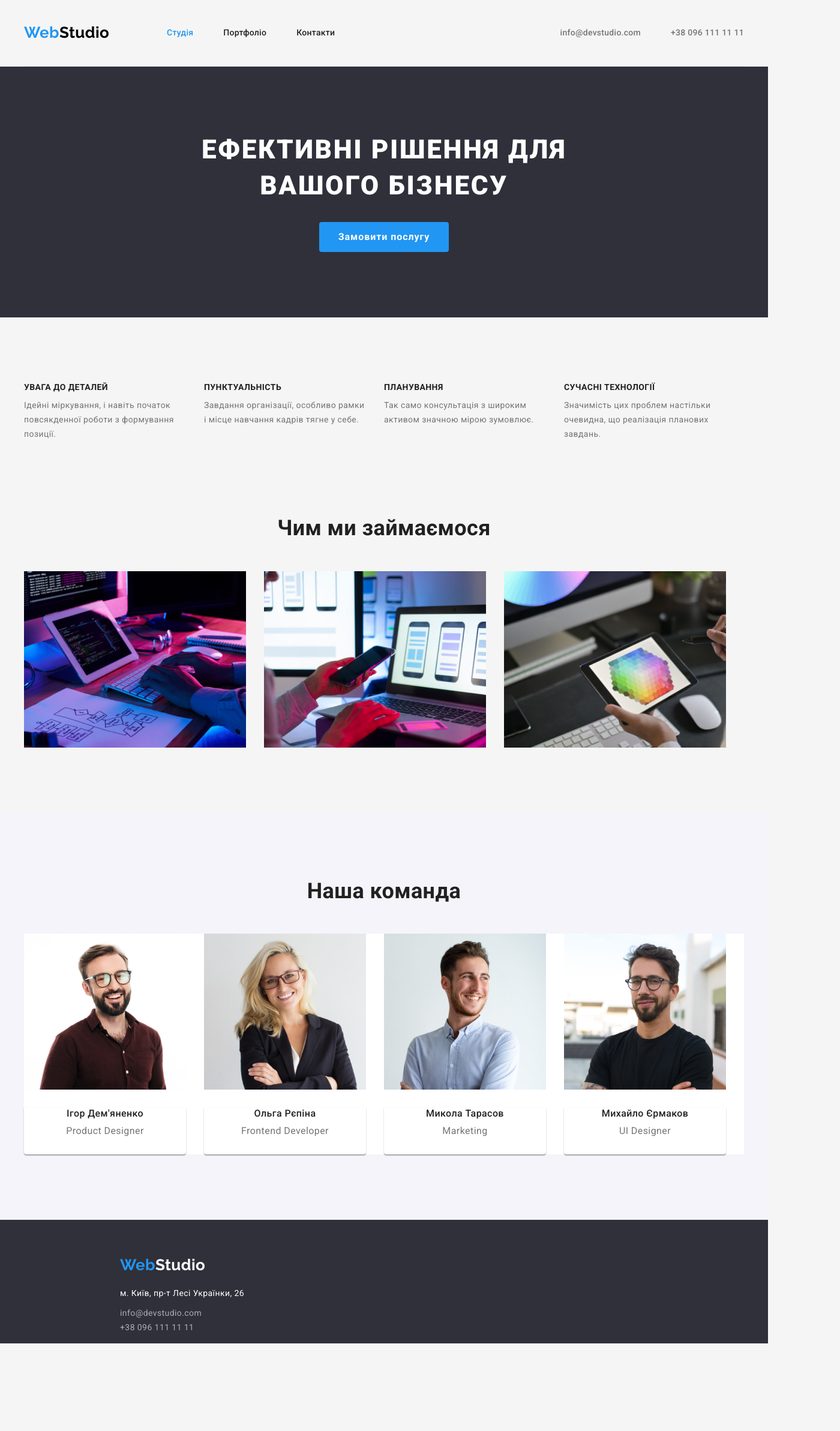
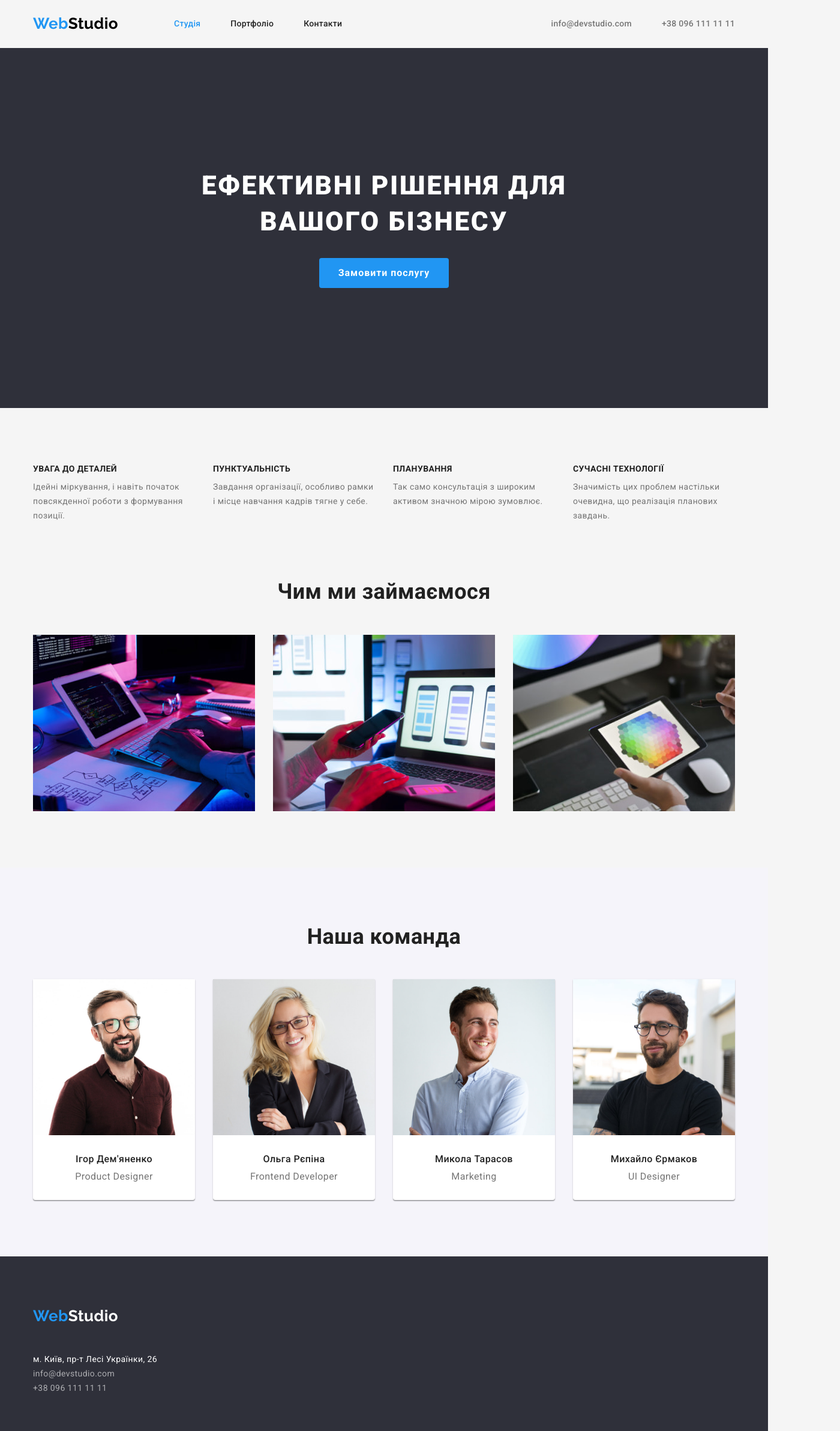
Before and after one commit to dariia-velychko/goit-markup-hw-03, a plain HTML site: page index.html in a window 1280 px wide. Shown: the whole page at 60% size, 1400 px wide, since content can reach past the window. Before the commit the page ends 2239 px from the top, so only its background shows below. Drawn offline with nearby package versions, Linux system fonts and the light colour scheme.

Commit message:
making corrections

```diff
--- a/index.html
+++ b/index.html
@@ -32,7 +32,7 @@
     </header>
 
     <main>
-        <section class="hero section">
+        <section class="hero">
             <div class="container hero-container">
             <h1 class="main-title">Ефективні рішення для вашого бізнесу</h1>
             <button class="btn-hero btn-hero-active" type="button">Замовити послугу</button>
--- a/styles.css
+++ b/styles.css
@@ -45,7 +45,7 @@ letter-spacing: 0.03em;
 
 .container {
 width: 1200px;
-padding: 15px 0 15px 0;
+padding: 0 15px 0 15px;
 margin-left: auto;
 margin-right: auto;
 }
@@ -74,6 +74,9 @@ height: auto;
 }
 
 /* HEADER */
+.header {
+border-bottom: 1px solid #ECECEC;
+}
 
 .header-group {
 color: var(--secondary-color);
@@ -94,9 +97,8 @@ margin-left: 0;
 .header-container {
 display: flex;
 align-items: center;
-border-bottom: 1px solid #ECECEC;
+
 }
-
 
 .header-link .header-item {
 display: block;
@@ -104,8 +106,8 @@ align-items: center;
 }
 
 .header-item {
-margin-top: 32px;
-margin-bottom: 32px;
+padding-top: 32px;
+padding-bottom: 32px;
 }
 
 .header-group .list-item + .list-item {
@@ -119,11 +121,10 @@ color: var(--link-active);
 font-weight: 700;
 font-size: 26px;
 line-height: 1.19;
-display: flex;
-width: 145px;
+display: block;
 align-items: center;
-margin-top: 24px;
-margin-bottom: 25px;
+padding-top: 24px;
+padding-bottom: 25px;
 }
 
 .site-logo {
@@ -184,6 +185,8 @@ color: var(--link-active);
 
 .hero {
 background-color: var(--secondary-bkgcolor);
+padding-top: 200px;
+padding-bottom: 200px;
 }
 
 .hero-container {
@@ -285,24 +288,22 @@ gap: 30px;
 width: 370px;
 }
 
-.list-features:last-child {
-margin-right: 0;
-}
 /* TEAM */
 
 .team-list {
-background-color: var(--hero-color);
 display: flex;
 gap: 30px;
 }
 
 .team-item {
+background-color: var(--hero-color);
 width: 270px;
+box-shadow: 0px 1px 3px rgba(0, 0, 0, 0.12), 0px 1px 1px rgba(0, 0, 0, 0.14), 0px 2px 1px rgba(0, 0, 0, 0.2);
+border-radius: 0px 0px 4px 4px;
 }
 
 .card {
-box-shadow: 0px 1px 3px rgba(0, 0, 0, 0.12), 0px 1px 1px rgba(0, 0, 0, 0.14), 0px 2px 1px rgba(0, 0, 0, 0.2);
-border-radius: 0px 0px 4px 4px;
+padding-top: 30px;
 }
 
 .team {
@@ -314,8 +315,7 @@ font-weight: 500;
 font-size: 16px;
 line-height: 1.19;
 text-align: center;
-margin-top: 30px;
-margin-bottom: 10px;
+padding-bottom: 10px;
 }
 
 .team-position {
@@ -331,8 +331,8 @@ padding-bottom: 30px;
 
 .footer {
 background-color: var(--secondary-bkgcolor);
-padding-right: 200px;
-padding-left: 200px;
+padding-top: 60px;
+padding-bottom: 60px;
 }
 
 .address-list,
@@ -348,12 +348,8 @@ color: var(--hero-color);
 }
 
 .logo-footer {
+display: block;
 margin-bottom: 20px;
-margin-top: 45px;
-}
-
-.address-footer {
-margin-bottom: 9px;
 }
 
 .contacts-list a {
@@ -361,7 +357,8 @@ color:var(--contacts-footer)
 }
 
 .mail {
-margin-bottom: 60px;
+margin-top: 9px;
+margin-bottom: 9px;
 }
 
 /* Portfolio Buttons */
@@ -398,14 +395,17 @@ color: var(--hero-color);
 }
 
 /* Portfolio Projects */
+.page-body {
+background-color: var(--hero-color);
+}
 
 .portfolio-cards {
 background: #FFFFFF;
+border-top: 1px solid #EEEEEE;
 border-bottom: 1px solid #EEEEEE;
 border-left: 1px solid #EEEEEE;
 border-right: 1px solid #EEEEEE;
-padding-left: 24px;
-padding-top: 20px;
+padding: 20px 24px 20px 24px;
 }
 
 .project-name {
@@ -422,7 +422,6 @@ font-size: 16px;
 line-height: 1.88;
 color: var(--secondary-color);
 padding-top: 4px;
-padding-bottom: 20px;
 }
 
 .works {
```
Also changed, not shown: portfolio.html (+1 -1 lines).
